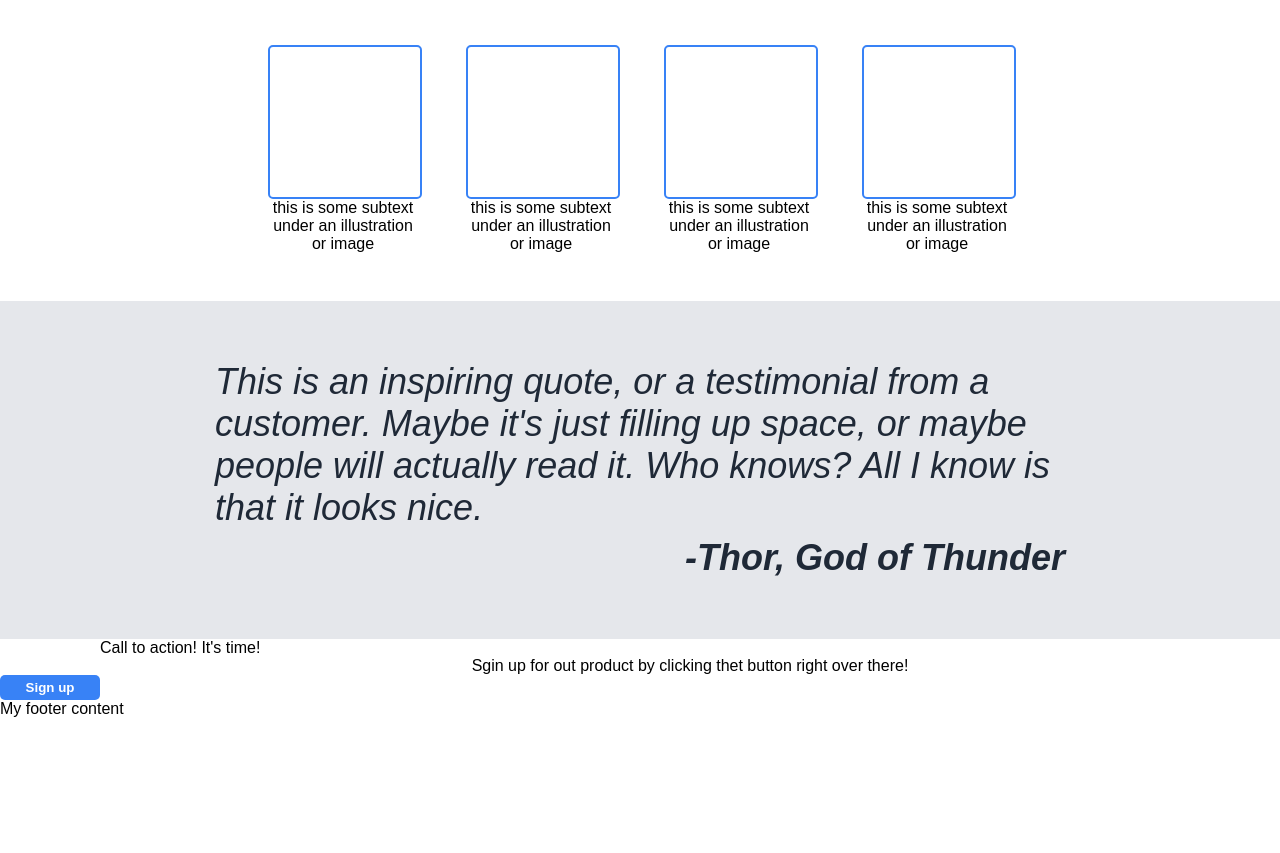
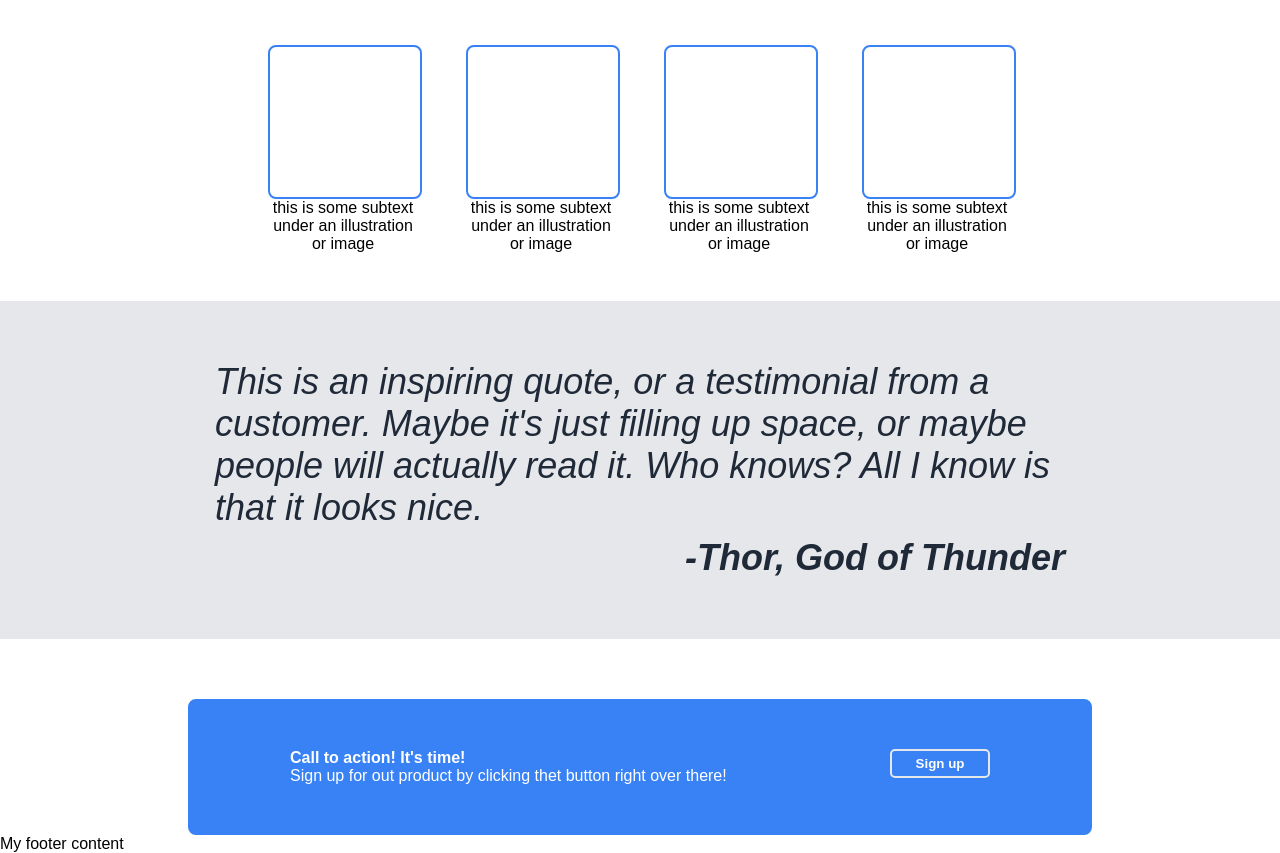
Before and after one commit to MueJ94/Landing-Page, a plain HTML site: page index.html in a window 1280 px wide. Shown: the part 630-1483 px from the top of the page. Before the commit the page ends 1348 px from the top, so only its background shows below. Drawn offline with Linux system fonts and the light colour scheme.

Commit message:
Style bottom

```diff
--- a/css/style.css
+++ b/css/style.css
@@ -60,7 +60,8 @@ img {
     gap: 48px;
 }
 
-.subtext {
+
+.item .subtext {
     text-align: center;
 }
 
@@ -74,8 +75,10 @@ img {
 }
 
 .rectangle {
-    border-radius: 5px;
+    border-radius: 8px;
     border: 2px solid #3882F6;
+}
+.item .rectangle{
     width: 150px;
     height: 150px;
 }
@@ -99,6 +102,20 @@ img {
     margin-top: 8px;
     text-align: end;
 }
+
+.bottom {
+    display: flex;
+    justify-content: space-between;
+    background-color: #3882F6;
+    margin: auto;
+    margin-top: 60px;
+    padding-top: 48px;
+    padding-bottom: 48px;
+    font-size: 16px;
+    color: white;
+    width: 900px;
+}
+
 
 body {
     margin: 0;
@@ -128,14 +145,20 @@ a {
 body {
     font-family: Arial, Helvetica, sans-serif
 }
+
 button {
     background-color: #3882F6;
     color: white;
     font-weight: bold;
     text-align: center;
-    display: inline-block;
     border-radius: 5px;
     padding: 5px;
+    display: inline-block;
     width: 100px;
     border: none;
 }
+
+.bottom button {
+    border: 2px solid #E5E7EB;
+    margin: auto;
+}
--- a/index.html
+++ b/index.html
@@ -58,13 +58,13 @@
             <div class="quote">This is an inspiring quote, or a testimonial from a customer. Maybe it's just filling up space, or maybe people will actually read it. Who knows? All I know is that it looks nice.</div>
             <div class="name bold">-Thor, God of Thunder</div>
         </div>
-        <div class="bottom">
+        <div class="bottom rectangle">
             <div class="left">
-                <div class="subheader">
+                <div class="subheader bold">
                     Call to action! It's time!
                 </div>
                 <div class="subtext">
-                    Sgin up for out product by clicking thet button right over there!
+                    Sign up for out product by clicking thet button right over there!
                 </div>
             </div>
             <div class="right">
```
